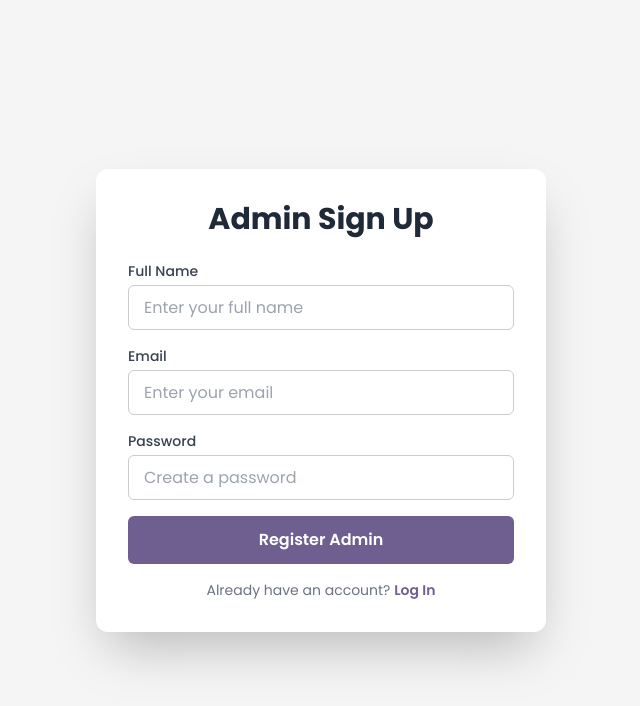
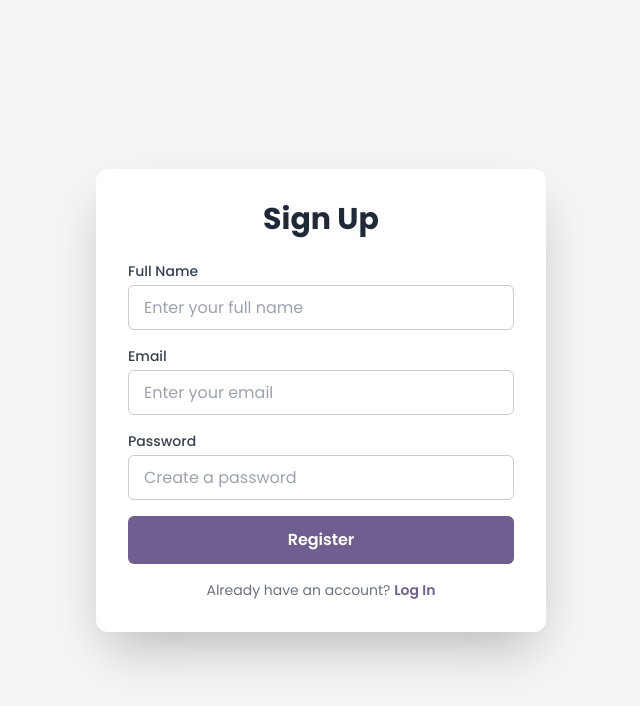
Before and after one commit to KuenzangChodenSEC/project, a Django app: template OurProject/gymManagement/templates/signup.html in a window 1280 px wide. Shown: the top 706 px of the page, without its empty margins (319-959 px from the left). Run offline with Django 3.2, Linux system fonts and the light colour scheme; the template is opened without the code that fills it, so the values that code supplies are empty; some libraries are stand-ins or nearby versions.

Commit message:
Simplify signup header and button text

```diff
--- a/OurProject/gymManagement/templates/signup.html
+++ b/OurProject/gymManagement/templates/signup.html
@@ -31,7 +31,7 @@
 <body class="flex items-center justify-center min-h-screen">
 
     <div class="signup-card bg-white p-8 rounded-xl shadow-2xl w-full">
-        <h1 class="text-3xl font-bold mb-6 text-center text-gray-800">Admin Sign Up</h1>
+        <h1 class="text-3xl font-bold mb-6 text-center text-gray-800">Sign Up</h1>
 
         <form id="signupForm" onsubmit="handleSignup(event)" class="space-y-4">
             {% csrf_token %}
@@ -52,7 +52,7 @@
             </div>
 
             <button type="submit" class="signup-button w-full mt-6">
-                Register Admin
+                Register
             </button>
         </form>
 
```
